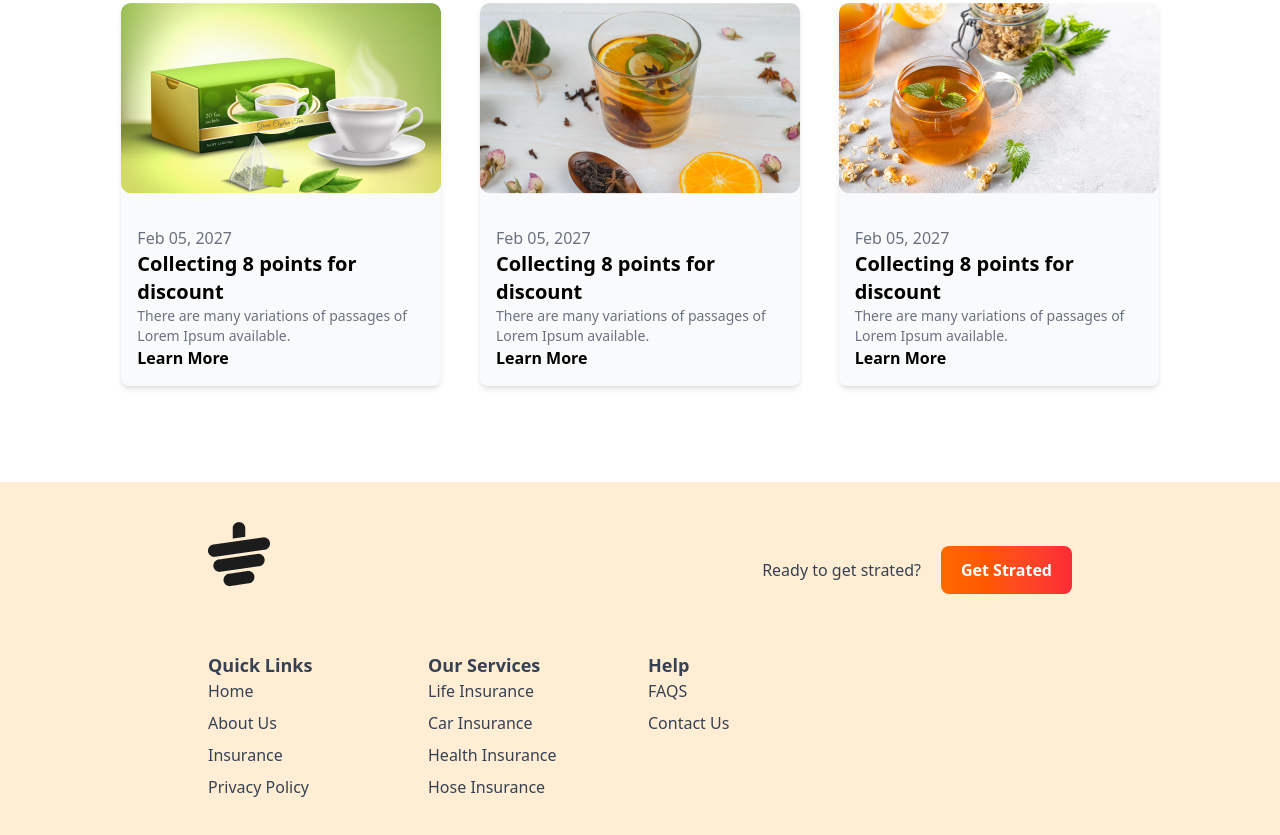
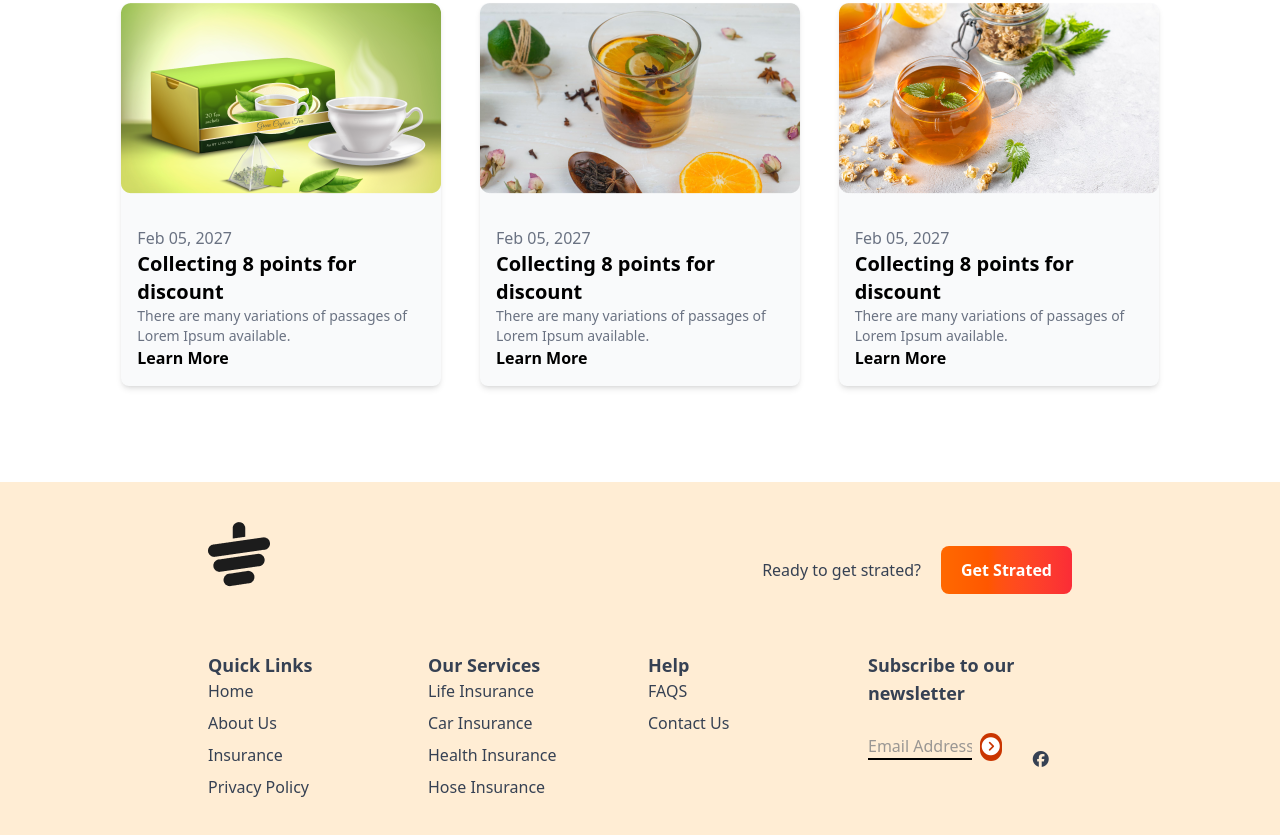
Before and after one commit to jobaerjubu/Tea-House-landing-page-with-tailwind-css, a website: page index.html in a window 1280 px wide. Shown: the part 2673-3508 px from the top of the page. Drawn offline with nearby package versions, Linux system fonts and the light colour scheme.

Commit message:
footer section  input type work running

```diff
--- a/index.html
+++ b/index.html
@@ -365,7 +365,7 @@
                 </div>
 
                 <!-- secund column  -->
-                  <div>
+                <div>
                     <h3 class="font-semibold text-lg ">Our Services</h3>
                     <ul class="space-y-2">
                         <li>
@@ -384,7 +384,7 @@
                 </div>
 
                 <!-- third column  -->
-                  <div>
+                <div>
                     <h3 class="font-semibold text-lg ">Help </h3>
                     <ul class="space-y-2">
                         <li>
@@ -396,6 +396,25 @@
 
                     </ul>
                 </div>
+                <!-- fourth column  -->
+
+                <div>
+                    <h3 class="font-semibold text-lg mb-3 ">Subscribe to our newsletter </h3>
+                    <div class="flex items-center space-x-2">
+                        <input class="bg-transparent border-b-2 border-black w-4/6  " placeholder="Email Address"
+                            type="text ">
+
+                        <div class="w-7 h-7 bg-orange-700 rounded-full flex justify-center items-center ">
+                            <i class="fa-solid fa-circle-chevron-right text-white text-lg"></i>
+                        </div>
+
+                        <div class="flex justify-center w-2/5 mb-2 mt-8">
+                           <i class="fa-brands fa-facebook"></i>
+                        </div>
+
+                    </div>
+                </div>
+
             </div>
         </div>
     </footer>
```
